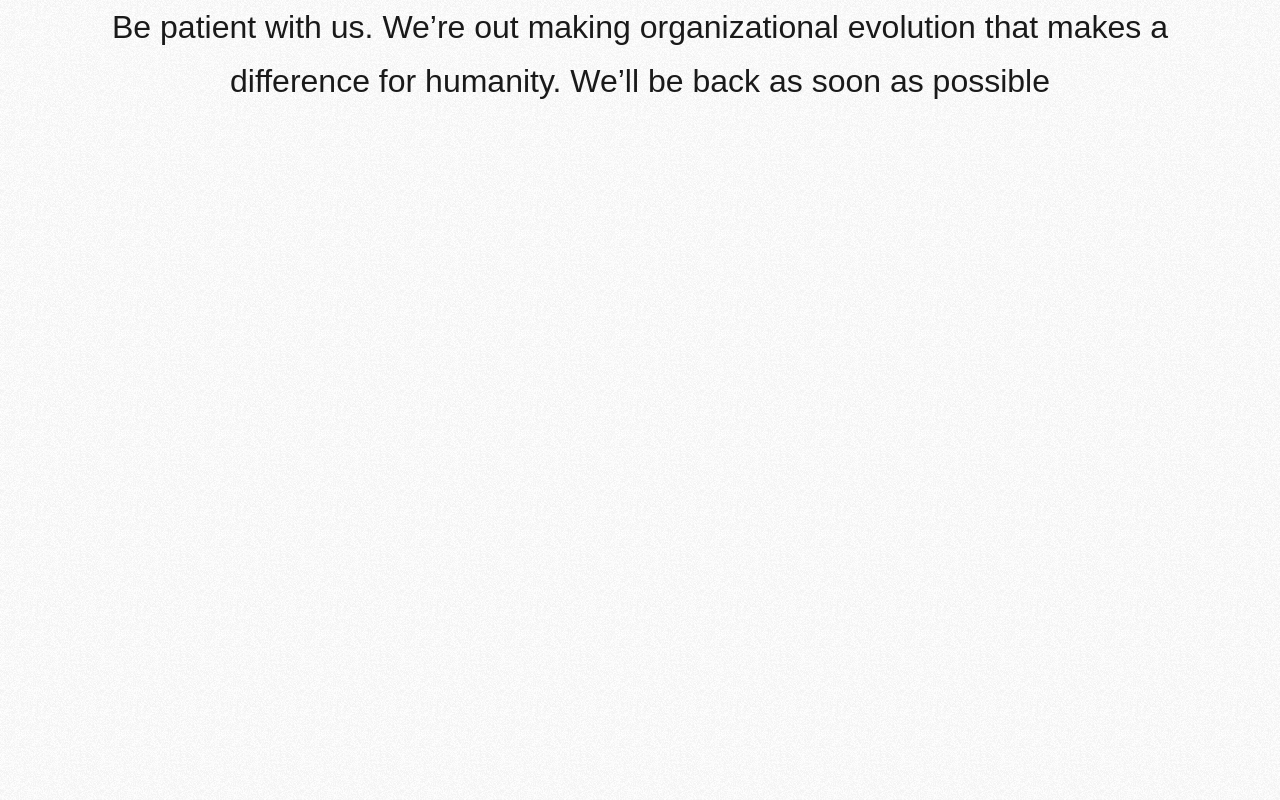
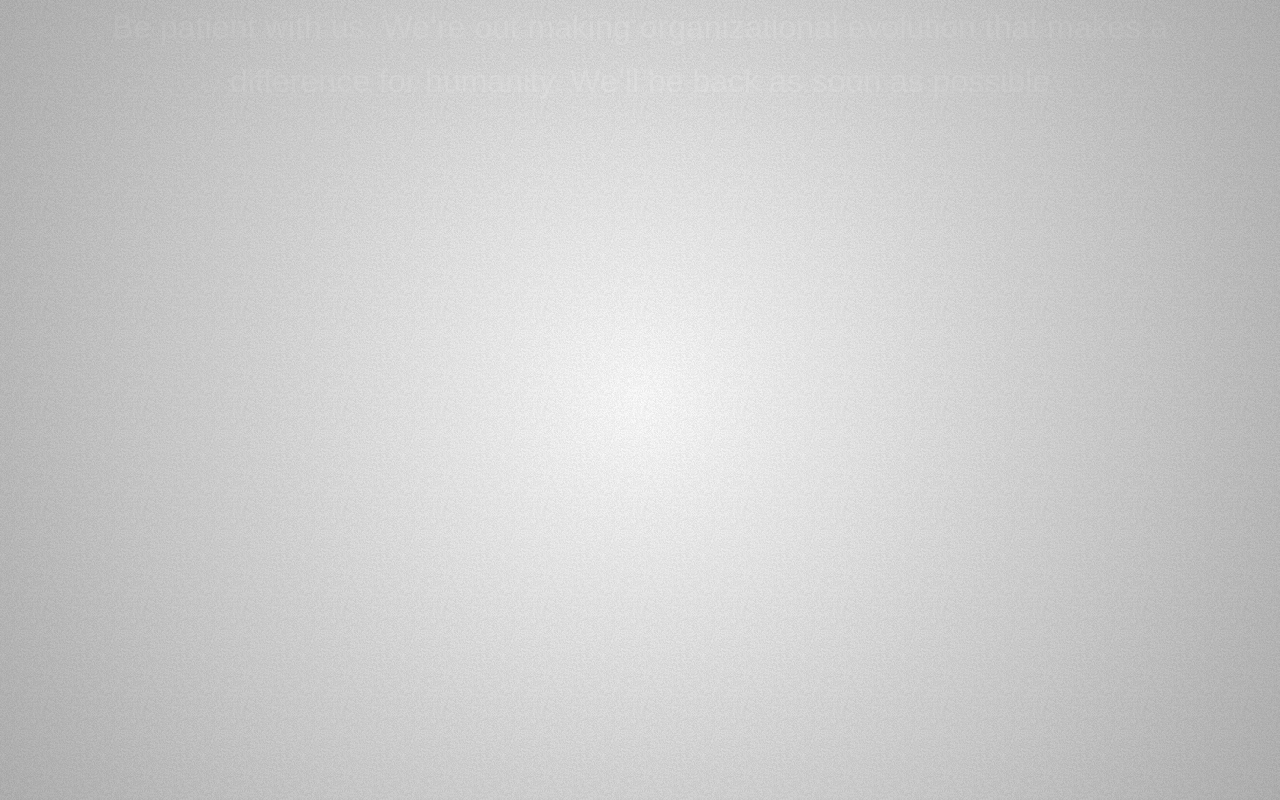
Before and after one commit to richardstg/posteris, a Gatsby site: page / in a window 1280 px wide. Built offline with nearby package versions, Linux system fonts and the light colour scheme; Gatsby itself is replaced by a stand-in of ours; some packages are replaced by stand-ins of ours.

Commit message:
Change background color index page

```diff
--- a/src/components/index/404/notFound.js
+++ b/src/components/index/404/notFound.js
@@ -1,16 +1,22 @@
 import React from "react"
 import { Container } from "reactstrap"
 // import { Link } from "gatsby"
-import notFoundStyles from "./notFound.module.scss"
+import classes from "./notFound.module.scss"
 
 const NotFound = () => {
   return (
-    <Container className={notFoundStyles.outerWrapper} fluid>
-      <Container className={notFoundStyles.innerWrapper}>
-        <h2 className={notFoundStyles.title}>
+    <Container className={classes.outerWrapper} fluid>
+      <div className={classes.backgroundImage}></div>
+      <div className={classes.overLay}></div>
+      <div className={classes.noise}></div>
+      <Container className={classes.innerWrapper}>
+        <h2 className={classes.title}>
           Be patient with us. We’re out making organizational evolution that
           makes a difference for humanity. We’ll be back as soon as possible
         </h2>
+        <p className={classes.text}>
+          For inquiries, email us at info@posteris.se
+        </p>
         <div
         // data-sal="fade"
         // data-sal-delay="100"
@@ -18,7 +24,7 @@ const NotFound = () => {
         // data-sal-easing="ease-out-bounce"
         >
           {/* <Link to="/">
-            <button className={notFoundStyles.button}>Home</button>
+            <button className={classes.button}>Home</button>
           </Link> */}
         </div>
       </Container>
--- a/src/components/index/404/notFound.module.scss
+++ b/src/components/index/404/notFound.module.scss
@@ -1,23 +1,24 @@
 @import "../../../styles/variables.scss";
 
 .background-image {
-  // background: url("../../images/wrapped-hands-retro.jpg") no-repeat;
-  // background-position: right 0px bottom 0px;
-  // opacity: 0.2;
-  // background-size: cover;
-  // background-attachment: fixed;
-  // @media (max-width: 900px) {
-  //   background-position: right -130px bottom 0px;
-  // }
-  // @media (max-width: 750px) {
-  //   background-position: right -220px bottom 0px;
-  // }
-  // @media (max-width: 500px) {
-  //   background-position: right -300px bottom 0px;
-  // }
-  // @media (max-width: 380px) {
-  //   background-position: right -350px bottom 0px;
-  // }
+  position: absolute;
+  top: 0;
+  left: 0;
+  width: 100%;
+  height: 100%;
+  object-fit: cover;
+  background-attachment: fixed;
+  background-size: cover;
+  background-position: center;
+  background-color: $dark-green;
+}
+
+.inner-wrapper {
+  position: relative;
+  z-index: 5;
+  //   h4 {
+  //     margin-bottom: 0;
+  //   }
 }
 
 .outer-wrapper {
@@ -42,10 +43,41 @@
   text-align: center;
 }
 
+.overLay {
+  position: absolute;
+  top: 0;
+  left: 0;
+  width: 100%;
+  height: 100%;
+  z-index: 3;
+  background: radial-gradient(
+    circle,
+    rgba(255, 255, 255, 0) 0%,
+    rgba(0, 0, 0, 0.3) 100%
+  );
+}
+
+.noise {
+  position: absolute;
+  top: 0;
+  left: 0;
+  width: 100%;
+  height: 100%;
+  background-image: url("../../../images/noisy2.png");
+  opacity: 0.04;
+  z-index: 4;
+}
+
 .title {
   text-align: center;
   // margin-bottom: $vertical-rhythm;
+  color: rgb(255, 255, 255);
 }
+
+.text {
+  color: rgb(248, 248, 248);
+}
+
 .button {
   display: inline-block;
   padding: 0.46em 1.6em;
```
